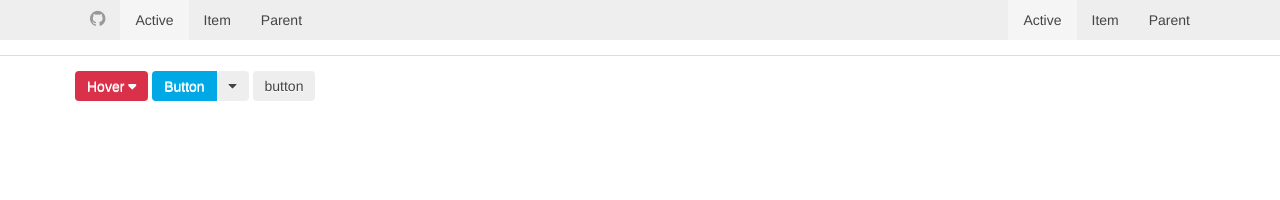
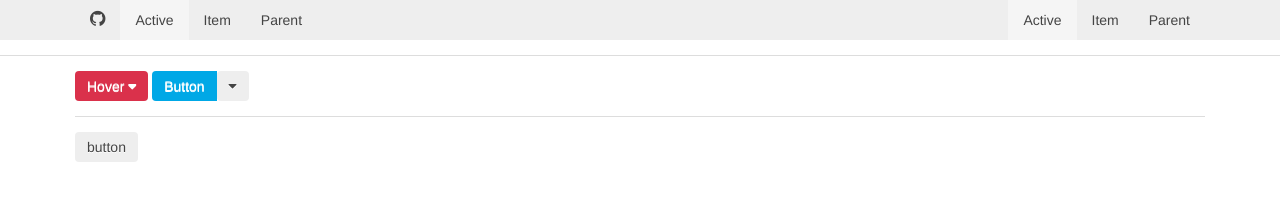
Before and after one commit to assistmoon/NEWTEST, a plain HTML site: page index.html in a window 1280 px wide. Drawn offline with Linux system fonts and the light colour scheme.

Commit message:
2017年9月9日
16点43分

```diff
--- a/index.html
+++ b/index.html
@@ -32,7 +32,7 @@
   <div class="bar">
     <nav class="uk-navbar" data-uk-sticky >
       <div class="uk-container uk-container-center">
-        <a href="#" class="uk-navbar-brand"><i class="uk-icon-hover uk-icon-github"></i></a>
+        <a href="#" class="uk-navbar-brand"><i class="uk-icon uk-icon-github"></i></a>
         <ul class="uk-navbar-nav uk-hidden-small">
           <li class="uk-active"><a href="">Active</a></li>
           <li><a href="">Item</a></li>
@@ -206,7 +206,9 @@
         </div>
       </div>
     </div>
+    <hr>
     <!-- 拟态对话框 -->
+    <div class="">
       <button class="uk-button" data-uk-modal="{target:'#my-modal'}" type="button" name="button">button</button>
       <div class="uk-modal" id="my-modal">
         <div class="uk-modal-dialog">
@@ -216,6 +218,7 @@
         </div>
       </div>
     </div>
+  </div>
 
 </body>
 
```
Lines whose indentation alone changed are shown as unchanged.
